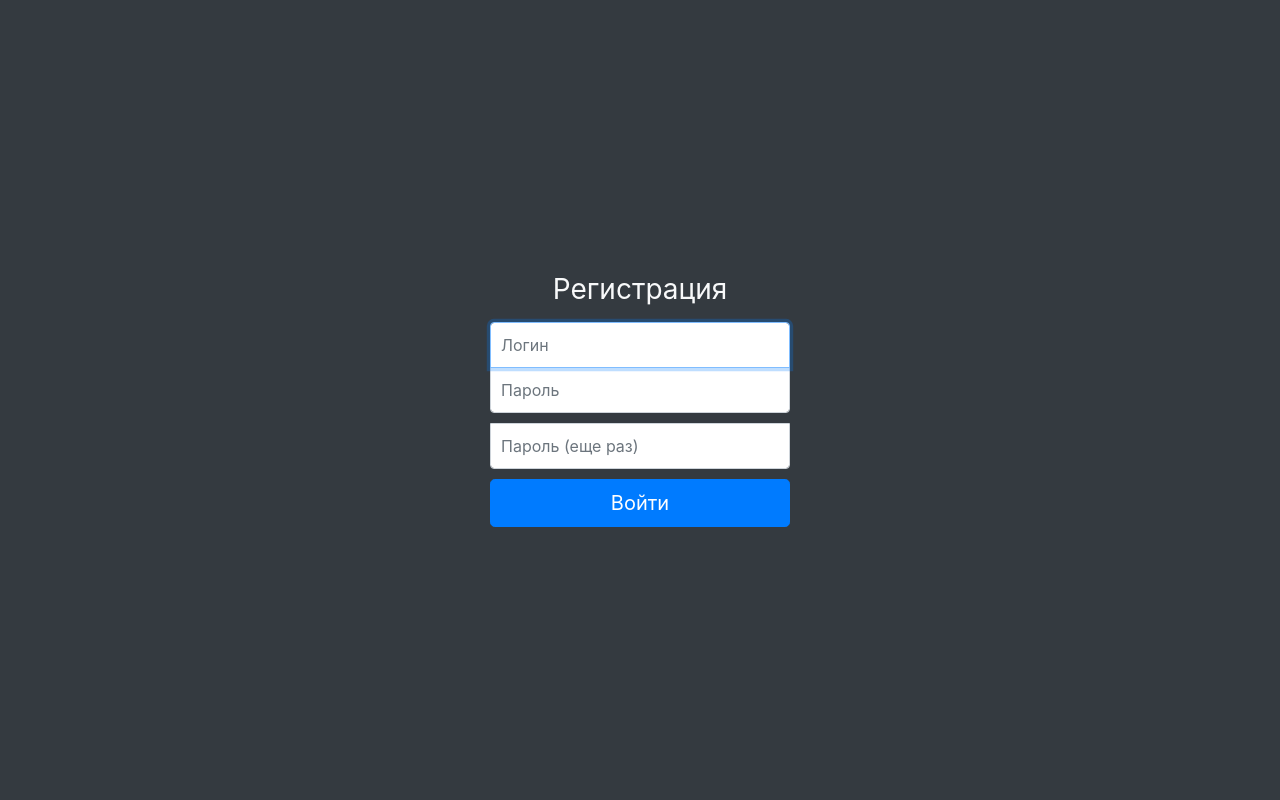
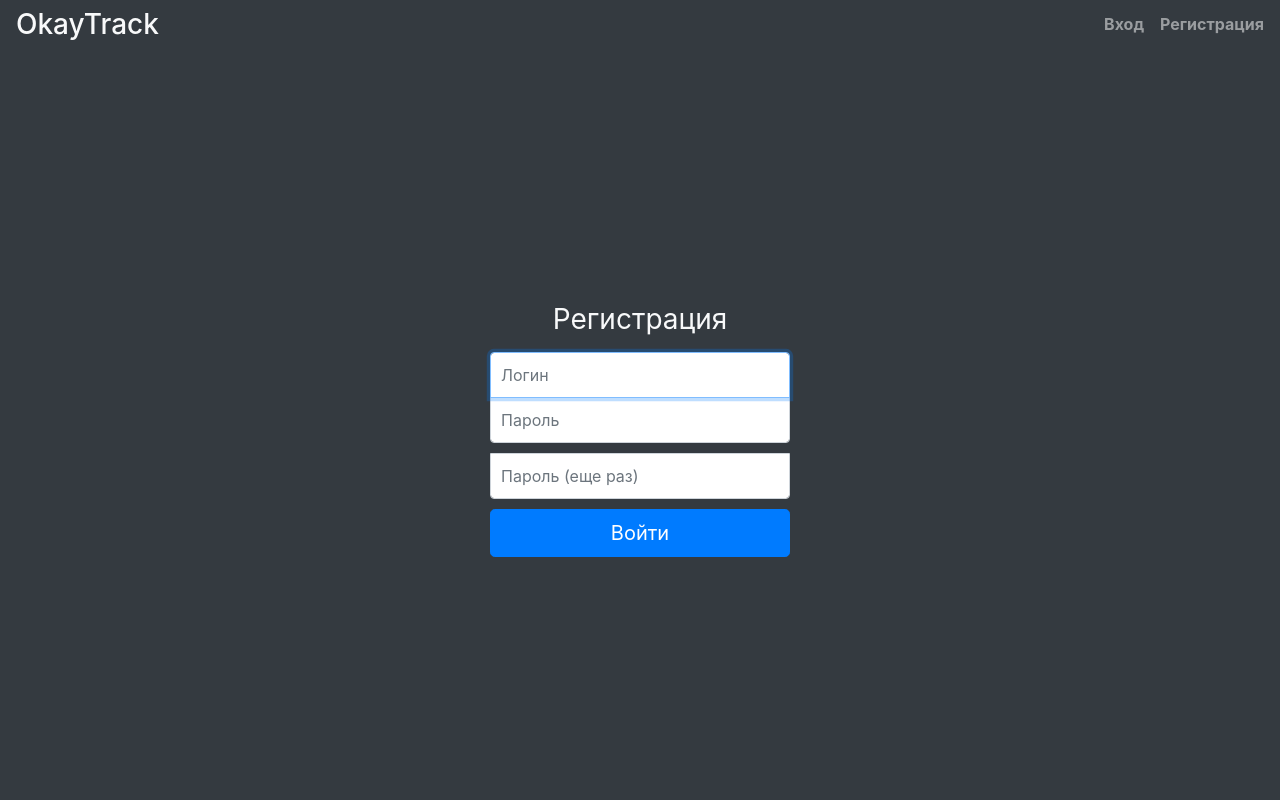
Before and after one commit to Protocs/OkayTrack, a Flask app: page /register in a window 1280 px wide. Run offline with Flask 2, Linux system fonts and the light colour scheme; some libraries are stand-ins or nearby versions.

Commit message:
Перенес навбар в base

```diff
--- /dev/null
+++ b/website/static/css/base.css
@@ -0,0 +1,44 @@
+.masthead {
+    padding: 0.5rem 1rem 1rem 1rem;
+    width: 100%;
+}
+
+.masthead-brand {
+    margin-bottom: 0;
+}
+
+.nav-masthead .nav-link {
+    padding: .25rem 0;
+    font-weight: 700;
+    color: rgba(255, 255, 255, .5);
+    background-color: transparent;
+    border-bottom: .25rem solid transparent;
+}
+
+.nav-masthead .nav-link:hover,
+.nav-masthead .nav-link:focus {
+    border-bottom-color: rgba(255, 255, 255, .25);
+}
+
+.nav-masthead .nav-link + .nav-link {
+    margin-left: 1rem;
+}
+
+.nav-masthead .active {
+    color: #fff;
+    border-bottom-color: #fff;
+}
+
+@media (min-width: 48em) {
+    .masthead-brand {
+        float: left;
+    }
+    .nav-masthead {
+        float: right;
+    }
+}
+
+a, a:hover, a:active, a:focus {
+    color: inherit;
+    text-decoration: none;
+}
--- a/website/static/css/signin.css
+++ b/website/static/css/signin.css
@@ -6,9 +6,8 @@ body {
 body {
     text-align: center;
     display: flex;
+    flex-direction: column;
     align-items: center;
-    padding-top: 40px;
-    padding-bottom: 40px;
     background-color: #f5f5f5;
 }
 
--- a/website/templates/base.html
+++ b/website/templates/base.html
@@ -4,9 +4,24 @@
     <meta charset="UTF-8">
     <title>OkayTrack</title>
     <link rel="stylesheet" href="https://stackpath.bootstrapcdn.com/bootstrap/4.3.1/css/bootstrap.min.css" integrity="sha384-ggOyR0iXCbMQv3Xipma34MD+dH/1fQ784/j6cY/iJTQUOhcWr7x9JvoRxT2MZw1T" crossorigin="anonymous">
+    <link rel="stylesheet" href="{{ url_for('static', filename='css/base.css') }}">
     {% block head %}{% endblock %}
 </head>
 <body class="bg-dark text-light">
+    <header class="masthead">
+        <div class="inner">
+            <h3 class="masthead-brand"><a href="/">OkayTrack</a></h3>
+            <nav class="nav nav-masthead justify-content-center">
+                {% if not session.user_name %}
+                    <a class="nav-link" href="/login">Вход</a>
+                    <a class="nav-link" href="/register">Регистрация</a>
+                {% else %}
+                    {{ session.user_name }} | &nbsp;
+                    <a class="nav-link" href="/logout">Выйти</a>
+                {% endif %}
+            </nav>
+        </div>
+    </header>
     {% block body %}{% endblock %}
     <script src="https://code.jquery.com/jquery-3.3.1.slim.min.js" integrity="sha384-q8i/X+965DzO0rT7abK41JStQIAqVgRVzpbzo5smXKp4YfRvH+8abtTE1Pi6jizo" crossorigin="anonymous"></script>
     <script src="https://cdnjs.cloudflare.com/ajax/libs/popper.js/1.14.7/umd/popper.min.js" integrity="sha384-UO2eT0CpHqdSJQ6hJty5KVphtPhzWj9WO1clHTMGa3JDZwrnQq4sF86dIHNDz0W1" crossorigin="anonymous"></script>
```
Also changed, not shown: website/static/css/index.css (+0 -52 lines), website/templates/index.html (+0 -17 lines).
